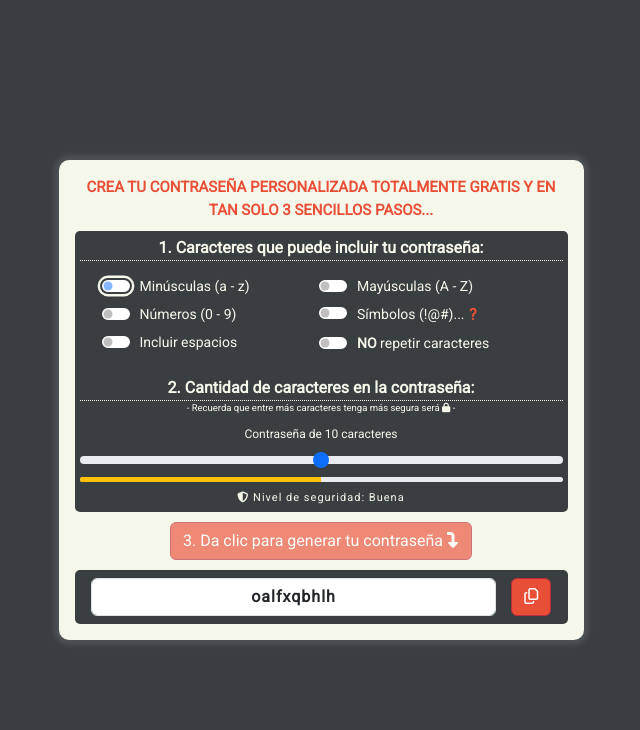
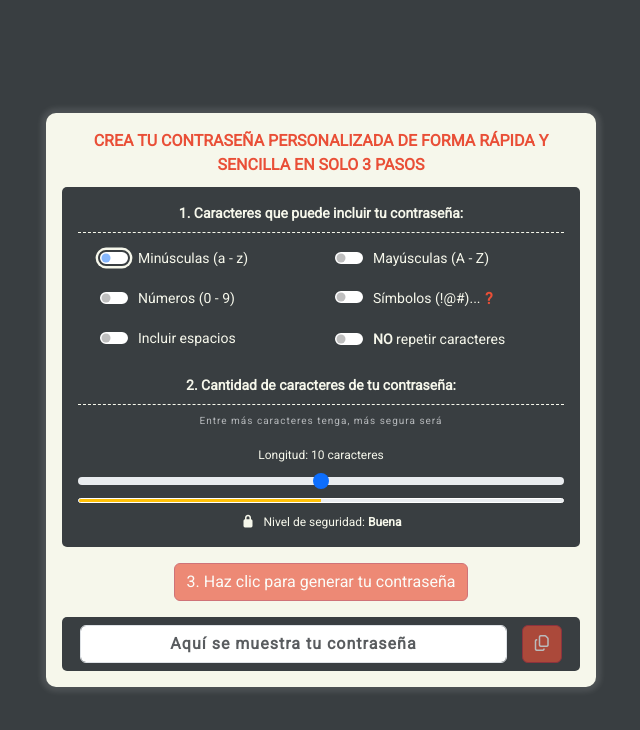
Before and after one commit to MauricioBarrueta/PasswordGenerator, a website: page index.html in a window 1280 px wide. Both pictures are taken after a click on the switch "Minúsculas (a - z)". Shown: the whole page, without its empty margins (319-959 px from the left). Drawn offline with nearby package versions, Linux system fonts and the light colour scheme.

Commit message:
Mejoras en la UI y se eliminó la dependencia de jQuery

```diff
--- a/index.html
+++ b/index.html
@@ -4,16 +4,16 @@
     <meta charset="UTF-8">
     <meta name="viewport" content="width=device-width, initial-scale=1.0">
 
-    <link href="https://cdn.jsdelivr.net/npm/bootstrap@5.3.2/dist/css/bootstrap.min.css" rel="stylesheet" integrity="sha384-T3c6CoIi6uLrA9TneNEoa7RxnatzjcDSCmG1MXxSR1GAsXEV/Dwwykc2MPK8M2HN" crossorigin="anonymous">
-    <script src="https://kit.fontawesome.com/b2af1fbc3b.js" crossorigin="anonymous"></script>
+    <link href="https://cdn.jsdelivr.net/npm/bootstrap@5.3.8/dist/css/bootstrap.min.css" rel="stylesheet" integrity="sha384-sRIl4kxILFvY47J16cr9ZwB07vP4J8+LH7qKQnuqkuIAvNWLzeN8tE5YBujZqJLB" crossorigin="anonymous">
+    <link rel="stylesheet" href="https://cdnjs.cloudflare.com/ajax/libs/font-awesome/7.3.1/css/all.min.css" integrity="sha512-QeR2VH+lsBE5LSAe1Q5EnTBbe7XTBubt8dG93Y7gidSgdMCr8nVqKcfKAMyN96SV8KDbZVTDXChatu5G2KQGzg==" crossorigin="anonymous" referrerpolicy="no-referrer">
     <link rel="stylesheet" href="sass/styles.css">
-    <title>Password Generator</title>
+    <title>Generador de Contraseñas</title>
     <link rel="icon" type="image/x-icon" href="img/favicon.ico">
 </head>
 <body>
     <div class="container">
-        <span class="title">Crea tu contraseña personalizada totalmente gratis y en tan solo 3 sencillos pasos...</span>
-        <!-- 1. Password Characters -->
+        <span class="title">Crea tu contraseña personalizada de forma rápida y sencilla en solo 3 pasos</span>
+
         <div class="pass-char">
             <p class="div-title">1. Caracteres que puede incluir tu contraseña:</p>
             <div class="row">
@@ -30,6 +30,7 @@
                     <label class="form-check-label" for="spaces">Incluir espacios</label>
                 </div>
             </div>
+
             <div class="row">
                 <div class="form-check form-switch">
                     <input class="form-check-input" type="checkbox" role="switch" id="uppercase">
@@ -49,27 +50,27 @@
                 </div>
             </div>
         </div>
-        <!-- 2. Password length -->
+
         <div class="pass-length">
-            <p class="div-title">2. Cantidad de caracteres en la contraseña:</p>
-            <small>- Recuerda que entre más caracteres tenga más segura será &#xf023; -</small>
-            <span class="length-value"><!-- Valor del rango --></span>
+            <p class="div-title">2. Cantidad de caracteres de tu contraseña:</p>
+            <small>Entre más caracteres tenga, más segura será</small>
+
+            <span class="length-value w-100"><!-- Valor del rango --></span>
             <input class="form-range pass-length-input" type="range" min="0" max="20" value="10">
             <div class="progress" role="progressbar" aria-valuenow="5" aria-valuemin="0" aria-valuemax="100">
                 <div class="progress-bar progress-bar-striped"></div>
             </div>
-            <span class="sec-level-text"></span>
+            <span class="sec-level-text w-100"></span>
         </div>
-        <!-- 3. Generated Password -->
-        <button class="btn btn-danger" id="generate-pass">3. Da clic para generar tu contraseña &#xf149;</button>
+
+        <button class="btn btn-danger" id="generate-pass">3. Haz clic para generar tu contraseña</button>
         <div class="generated-password">
             <input type="text" class="form-control" id="generated-pass-input" placeholder="Aquí se muestra tu contraseña" readonly>
             <button type="submit" class="btn btn-danger" id="copy-password" data-bs-toggle="tooltip" data-bs-placement="top" data-bs-title="Copiar">&#xf0c5;</button>
         </div>
     </div>
 
-    <script src="https://cdn.jsdelivr.net/npm/bootstrap@5.3.2/dist/js/bootstrap.bundle.min.js" integrity="sha384-C6RzsynM9kWDrMNeT87bh95OGNyZPhcTNXj1NW7RuBCsyN/o0jlpcV8Qyq46cDfL" crossorigin="anonymous"></script>
-    <script src="https://code.jquery.com/jquery-3.7.1.min.js" integrity="sha256-/JqT3SQfawRcv/BIHPThkBvs0OEvtFFmqPF/lYI/Cxo=" crossorigin="anonymous"></script>
+    <script src="https://cdn.jsdelivr.net/npm/bootstrap@5.3.8/dist/js/bootstrap.bundle.min.js" integrity="sha384-FKyoEForCGlyvwx9Hj09JcYn3nv7wiPVlz7YYwJrWVcXK/BmnVDxM+D2scQbITxI" crossorigin="anonymous"></script>
     <script src="js/main.js"></script>
 </body>
 </html>
--- a/js/main.js
+++ b/js/main.js
@@ -46,11 +46,11 @@ const passwordSecurityLvl = () => {
         : (barWth = '100%', barBg = '#198754', secTxt = 'Muy fuerte')
     passSecurityLevelBar.style.width = barWth
     passSecurityLevelBar.style.background = barBg
-    secLevelText.innerHTML = '&#xf3ed; Nivel de seguridad: ' + secTxt
+    secLevelText.innerHTML = '<i class="fa-solid fa-lock me-2"></i>Nivel de seguridad: ' + '<b>' + secTxt + '</b>'
 }
 
 const getPasslengthValue = () => {
-    passLenghtValue.innerHTML = 'Contraseña de ' + passwordLenght.value + ' caracteres'
+    passLenghtValue.innerHTML = 'Longitud: ' + passwordLenght.value + ' caracteres'
     generateRandomPassword()
     passwordSecurityLvl()
 }
@@ -64,9 +64,22 @@ copyGeneratedPassBtn.addEventListener('click', () => {
     navigator.clipboard.writeText(generatedPassValue.value)
 })
 
-/* Deshabilita el botón en caso de que ninguna opción se encuentre activada */
-var switches = $('.form-check-input');
-switches.change(function () {
-    $('#generate-pass').prop('disabled', switches.filter(':checked').length < 1);
-});
-switches.change();
+/* Deshabilita los botones en caso de que ninguna opción se encuentre activada */
+const switches = document.querySelectorAll('.form-check-input')
+const generatePass = document.querySelector('#generate-pass')
+
+const updateButtonState = () => {
+    const hasCheckedSwitch = document.querySelector('.form-check-input:checked')
+
+    generatePass.disabled = !hasCheckedSwitch
+    copyGeneratedPassBtn.disabled = !hasCheckedSwitch
+    if (!hasCheckedSwitch) {
+        generatedPassValue.value = ''
+    }
+};
+
+switches.forEach(switchElement => {
+    switchElement.addEventListener('change', updateButtonState)
+})
+
+updateButtonState()
--- a/sass/styles.scss
+++ b/sass/styles.scss
@@ -9,28 +9,35 @@ body {
     display: flex; align-items: center; background-color: #393E41;
 
     .container {
-        width: 525px; min-width: 425px; height: fit-content;
+        width: 550px; max-width: 100%;
         border-radius: 10px; padding: 1em; background-color: #F6F7EB; box-shadow: 0px 0px 5px 5px rgba(255,255,255,0.1);
         text-align: center; color: #F6F7EB;
 
         .title { /* Container Title */
             width: 100%; display: inline-block; margin-bottom: 10px;
-            font-size: 15px; text-transform: uppercase; font-weight: bold; color: #E94F37;
+            font-size: 16px; text-transform: uppercase; font-weight: bold; color: #E94F37;
         }
         .div-title { /* Container Subtitles */
             width: 100%; display: inline-block;
-            text-align: center; font-size: 16px; font-weight: bold;
-            margin-bottom: 5px; border-bottom: 1px dotted #F6F7EB;
+            text-align: center; font-size: 14px; font-weight: bold;
+            margin-bottom: 0;  padding-bottom: 0.5rem; border-bottom: 1px dashed #F6F7EB;
         }
         /* Password Characteristics */
+        .pass-char { column-gap: 1rem; }
         .pass-char, .pass-length {
-            display: flex; align-items: center; justify-content: center;
+            display: flex; align-items: center; justify-content: flex-end;
             flex-wrap: wrap; flex-direction: row; text-align: left;
-            padding: 5px; border-radius: 5px 5px 0 0;
+            padding: 1rem; border-radius: 5px 5px 0 0;
             background-color: #393E41;
             .row {
-                width: 50%; height: 100px; border-radius: 5px;
-                padding: 0.5rem;
+                width: 50%; height: 121px; border-radius: 5px;
+                padding: 0.5rem 0; margin-top: 5px;
+
+                .form-check {
+                    padding-right: 0; margin-bottom: 15px;
+                    &:last-child { margin-bottom: 0; }
+                }
+
                 input { cursor: pointer; }
                 .symbols-info { /* Tooltip Button */
                     padding: 0; color: #E94F37;
@@ -47,38 +54,49 @@ body {
                 }
             }
         }
+
         /* Password Length */
         .pass-length {
-            flex-direction: row;
-            padding: 5px; border-radius: 0 0 5px 5px;
+            flex-direction: row; padding-top: 0;
+            border-radius: 0 0 5px 5px;
             p { margin-bottom: 0; } /* Subtitle - Small */
             small {
-                width: 100%; margin-bottom: 10px;
-                text-align: center; font-size: 9.5px;
+                width: 100%;
+                padding: 0.5rem 0;
+                text-align: center; font-size: 10px; letter-spacing: 1px; color: #b5b8bb;
+            }
+            .length-value {
+                font-size: 12px; margin: 10px 0 5px 0;
+                text-align: center;
             }
             .pass-length-input { /* Input Range */
                 cursor: pointer; margin-bottom: 5px;
             }
-            .length-value { font-size: 12px; margin-bottom: 5px; }
             .form-range::-moz-range-thumb {
                 width: 10px; height: 20px;
                 background-color: #E94F37; border: 1px solid #F6F7EB;
             }
-            .form-range::-moz-range-track { height: 1px; }
+            .form-range::-moz-range-track { height: 2px; }
             .form-range:focus::-moz-range-thumb { box-shadow: 0 0 0 .15rem #F6F7EB; }
-            .progress { width: 100%; height: 5px; } /* Security progress bar */
+            .progress { width: 100%; height: 5px; border: 1px solid #FFf; } /* Security progress bar */
             .sec-level-text {
-                font-size: 11px; letter-spacing: 1px;
-                margin-top: 8px;
+                font-size: 12px; text-align: center;
+                margin-top: 10px;
             }
 
         }
-        /* Generate - Copy Buttons */
+
         #generate-pass, #copy-password {
-            margin: 10px 0;
+            margin: 1rem 0;
             background-color: #E94F37; border-color: #bb2d3b;
             &:hover { background-color: #bb2d3b; }
+            &:disabled {
+                cursor: not-allowed; pointer-events: all;
+                background-color: #E94F37;
+                &:hover { background-color: #E94F37; }
+            }
         }
+
         .generated-password {
             display: flex; justify-content: center; flex-wrap: wrap;
             padding: 0.5rem; border-radius: 5px; gap: 15px;
```
Also changed, not shown: sass/styles.css, 1 other file.
